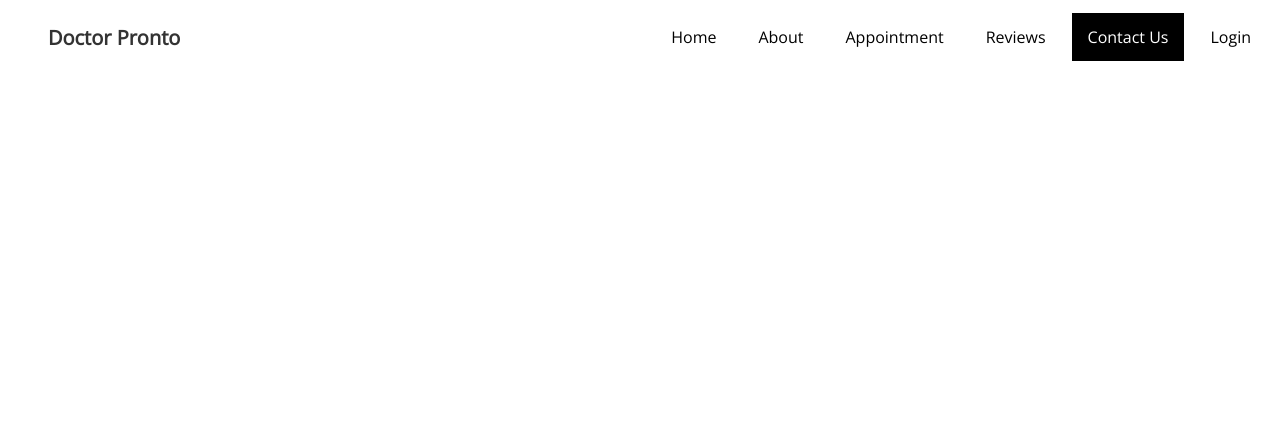
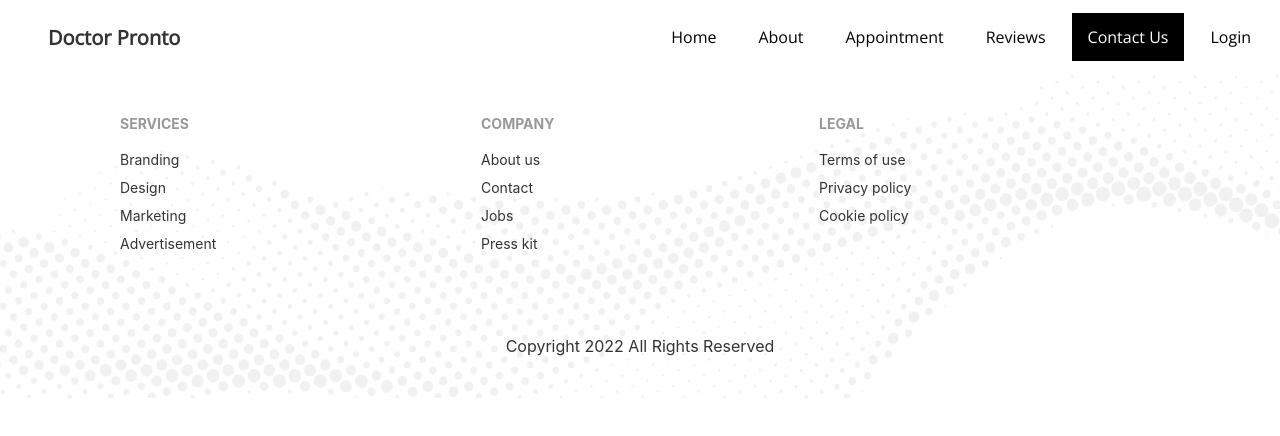
Before and after one commit to developer-sahadat/Doctore_Pronto, a React (Create React App) app: page /contact-us in a window 1280 px wide. Shown: the top 436 px of the page. Built offline with nearby package versions, Linux system fonts and the light colour scheme.

Commit message:
footer section added

```diff
--- a/src/App.js
+++ b/src/App.js
@@ -3,6 +3,7 @@ import Home from "./Component/Home/Home/Home";
 import About from "./Component/Pages/About/About";
 import ContactUs from "./Component/Pages/ContactUs/ContactUs";
 import Reviews from "./Component/Pages/Reviews/Reviews";
+import Footer from "./Component/Shear/Footer/Footer";
 import Header from "./Component/Shear/Header/Header";
 
 function App() {
@@ -15,6 +16,7 @@ function App() {
         <Route path="/reviews" element={<Reviews />} />
         <Route path="/contact-us" element={<ContactUs />} />
       </Routes>
+      <Footer />
     </>
   );
 }
--- a/src/Component/Home/HomeContact/HomeContact.js
+++ b/src/Component/Home/HomeContact/HomeContact.js
@@ -6,30 +6,30 @@ const HomeContact = () => {
   return (
     <div className="py-10">
       <div
-        class="hero py-20"
+        className="hero py-20"
         style={{
           backgroundImage: `url(${appointment})`,
         }}
       >
-        <div class="hero-overlay bg-opacity-60"></div>
-        <div class="hero-content text-center text-neutral-content">
-          <div class="max-w-md">
-            <h3 class="mb-2 text-xl text-secondary">Contact Us</h3>
-            <h3 class="mb-10 text-3xl font-bold">Stay connected with us</h3>
+        <div className="hero-overlay bg-opacity-60"></div>
+        <div className="hero-content text-center text-neutral-content">
+          <div className="max-w-md">
+            <h3 className="mb-2 text-xl text-secondary">Contact Us</h3>
+            <h3 className="mb-10 text-3xl font-bold">Stay connected with us</h3>
             <form>
               <input
                 type="text"
                 placeholder="Type here"
-                class="input input-bordered input-info w-full max-w-xs mb-4"
+                className="input input-bordered input-info w-full max-w-xs mb-4"
               />
 
               <input
                 type="text"
                 placeholder="Type here"
-                class="input input-bordered input-info w-full max-w-xs mb-4"
+                className="input input-bordered input-info w-full max-w-xs mb-4"
               />
               <textarea
-                class="textarea textarea-accent max-w-xs  w-full mb-4"
+                className="textarea textarea-accent max-w-xs  w-full mb-4"
                 placeholder="Bio"
               ></textarea>
               <div>
--- a/src/Component/Home/TestimonialSectionCard/TestimonialSectionCard.js
+++ b/src/Component/Home/TestimonialSectionCard/TestimonialSectionCard.js
@@ -4,8 +4,8 @@ const TestimonialSectionCard = ({ testimonial }) => {
   const { name, location, img, description } = testimonial;
   return (
     <div>
-      <div class="card w-96  shadow-2xl">
-        <div class="card-body">
+      <div className="card w-96  shadow-2xl">
+        <div className="card-body">
           <p>{description}</p>
           <div className="mt-3 flex justify-start items-center">
             <div className="">
--- a/src/Component/Shear/Button/Button.js
+++ b/src/Component/Shear/Button/Button.js
@@ -3,7 +3,7 @@ import React from "react";
 const Button = ({ children }) => {
   return (
     <div>
-      <button class="btn text-white  bg-gradient-to-r from-secondary to-primary">
+      <button className="btn text-white  bg-gradient-to-r from-secondary to-primary">
         {children}
       </button>
     </div>
--- /dev/null
+++ b/src/Component/Shear/Footer/Footer.css
@@ -0,0 +1,6 @@
+.footer-container {
+  background-image: url(../../../assets/images/footer.png);
+  background-repeat: no-repeat;
+  background-position: center;
+  background-size: cover;
+}
--- /dev/null
+++ b/src/Component/Shear/Footer/Footer.js
@@ -0,0 +1,38 @@
+import React from "react";
+import "./Footer.css";
+
+const Footer = () => {
+  return (
+    <div className="footer-container px-10">
+      <footer className="footer py-10 px-20 ">
+        <div>
+          <span className="footer-title">Services</span>
+          <a className="link link-hover">Branding</a>
+          <a className="link link-hover">Design</a>
+          <a className="link link-hover">Marketing</a>
+          <a className="link link-hover">Advertisement</a>
+        </div>
+        <div>
+          <span className="footer-title">Company</span>
+          <a className="link link-hover">About us</a>
+          <a className="link link-hover">Contact</a>
+          <a className="link link-hover">Jobs</a>
+          <a className="link link-hover">Press kit</a>
+        </div>
+        <div>
+          <span className="footer-title">Legal</span>
+          <a className="link link-hover">Terms of use</a>
+          <a className="link link-hover">Privacy policy</a>
+          <a className="link link-hover">Cookie policy</a>
+        </div>
+      </footer>
+      <footer className=" text-center    ">
+        <h1 className="text-center py-10">
+          Copyright 2022 All Rights Reserved
+        </h1>
+      </footer>
+    </div>
+  );
+};
+
+export default Footer;
--- a/src/Component/Shear/Header/Header.js
+++ b/src/Component/Shear/Header/Header.js
@@ -40,28 +40,28 @@ const Header = () => {
 
   return (
     <div className="container">
-      <div class="navbar  ">
-        <div class="navbar-start">
-          <div class="dropdown">
-            <label tabindex="0" class="btn btn-ghost lg:hidden">
+      <div className="navbar  ">
+        <div className="navbar-start">
+          <div className="dropdown">
+            <label tabIndex="0" className="btn btn-ghost lg:hidden">
               <svg
                 xmlns="http://www.w3.org/2000/svg"
-                class="h-5 w-5"
+                className="h-5 w-5"
                 fill="none"
                 viewBox="0 0 24 24"
                 stroke="currentColor"
               >
                 <path
-                  stroke-linecap="round"
-                  stroke-linejoin="round"
-                  stroke-width="2"
+                  strokeLinecap="round"
+                  strokeLinejoin="round"
+                  strokeWidth="2"
                   d="M4 6h16M4 12h8m-8 6h16"
                 />
               </svg>
             </label>
             <ul
-              tabindex="0"
-              class="menu menu-compact dropdown-content mt-3 p-2 shadow bg-base-100 rounded-box w-52"
+              tabIndex="0"
+              className="menu menu-compact dropdown-content mt-3 p-2 shadow bg-base-100 rounded-box w-52"
             >
               {menuItems}
             </ul>
@@ -70,8 +70,10 @@ const Header = () => {
             <h5 className="navbar_title_text">Doctor Pronto</h5>
           </Link>
         </div>
-        <div class="navbar-end hidden lg:flex">
-          <ul class="menu menu-horizontal p-0 navigation_link">{menuItems}</ul>
+        <div className="navbar-end hidden lg:flex">
+          <ul className="menu menu-horizontal p-0 navigation_link">
+            {menuItems}
+          </ul>
         </div>
       </div>
     </div>
```
